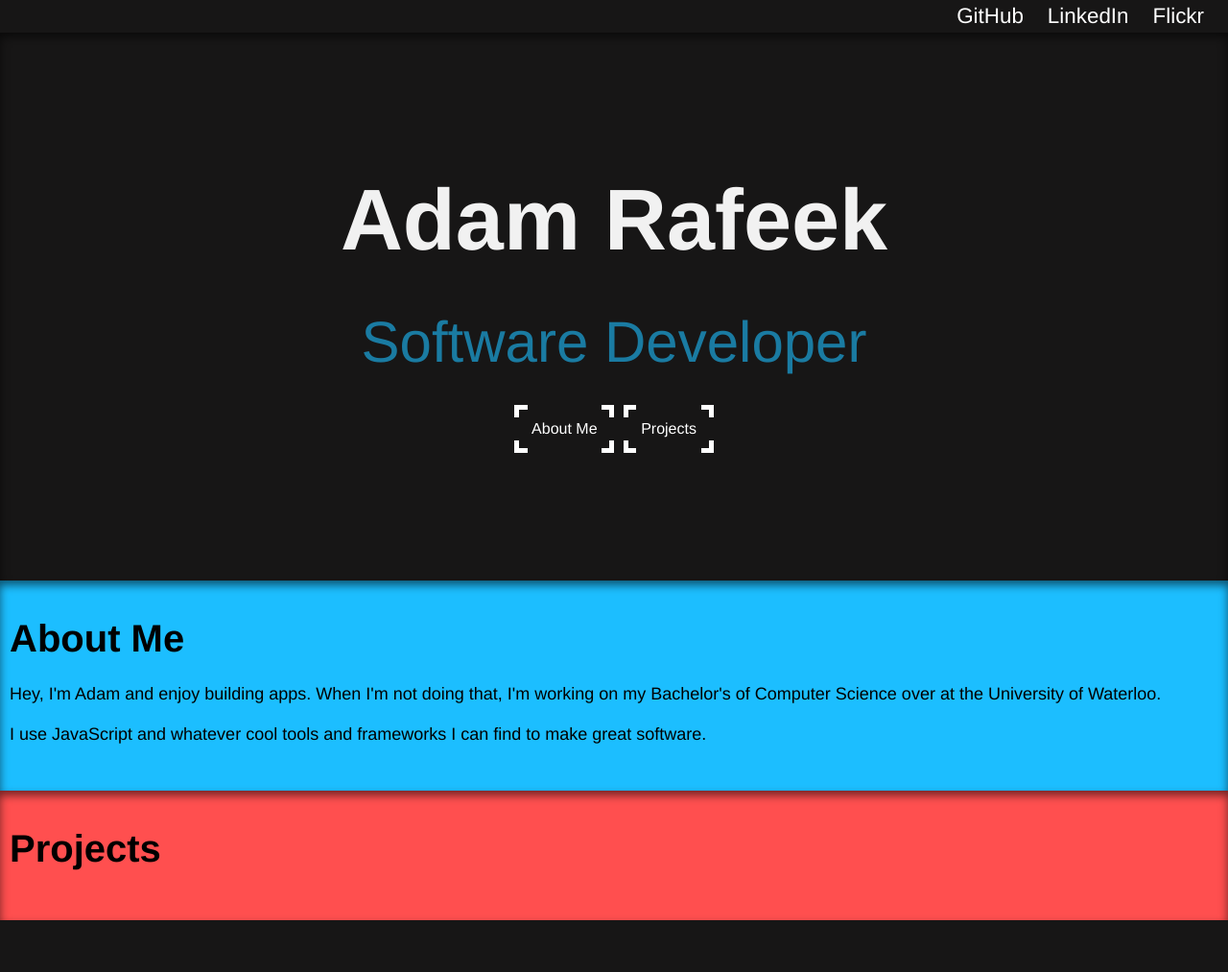
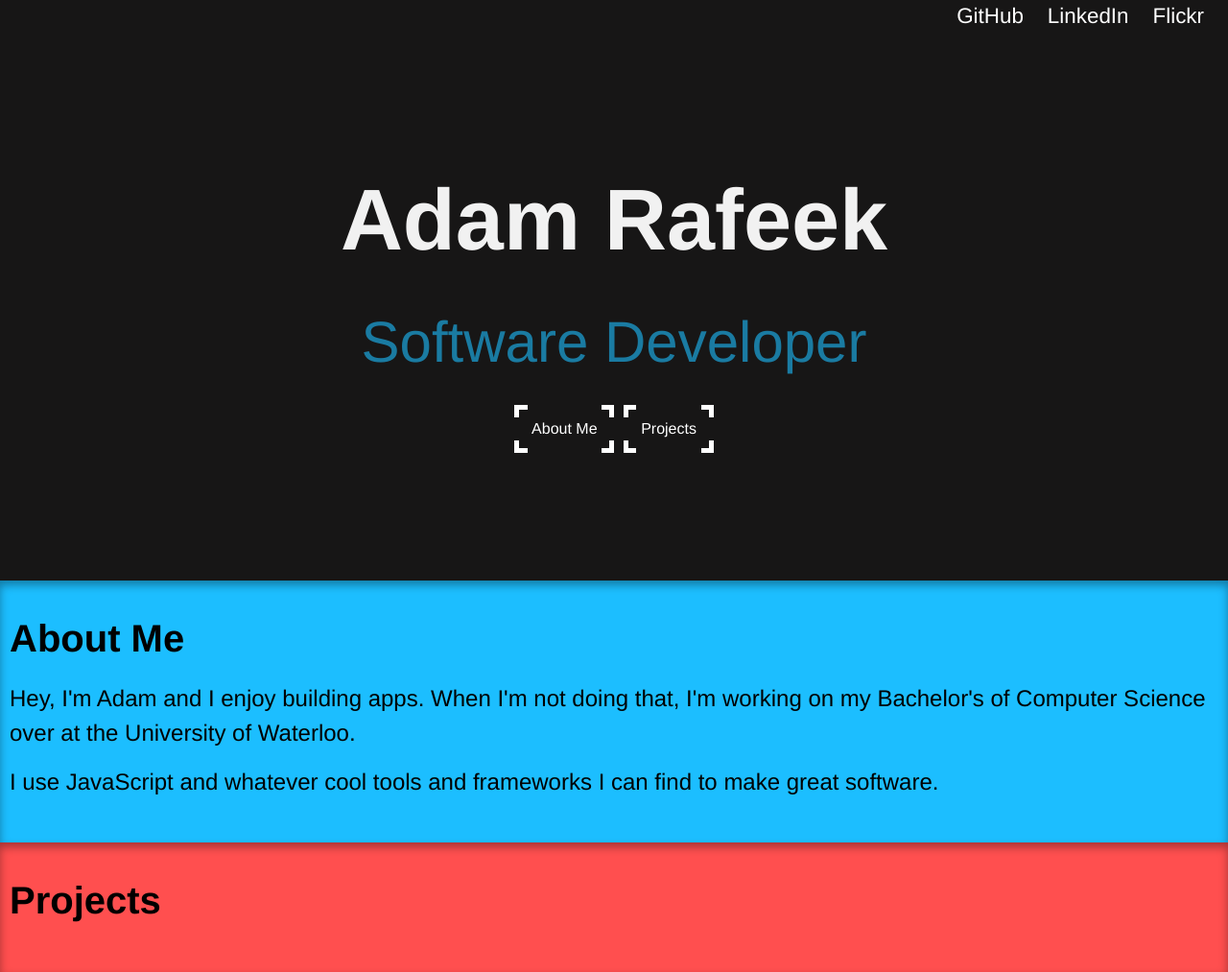
Before and after one commit to arafeek/arafeek.github.io, a Jekyll site: the page built from index.html, in a window 1280 px wide. Shown: the whole page at 96% size. Built offline with Jekyll 4.4.1, drawn with Linux system fonts in a browser that asks for light colours; before the commit the page ends 959 px from its top, so only the background shows below that.

Commit message:
Minor styling changes.

```diff
--- a/_layouts/main.html
+++ b/_layouts/main.html
@@ -68,7 +68,7 @@
           <h1 class="aw-about__title section-title"
             id="about-me"> About Me </h1>
           <p>
-            Hey, I'm Adam and enjoy building apps. When I'm not doing that, I'm working on my Bachelor's of Computer Science over at the University of Waterloo.
+            Hey, I'm Adam and I enjoy building apps. When I'm not doing that, I'm working on my Bachelor's of Computer Science over at the University of Waterloo.
           </p>
           <p> I use JavaScript and whatever cool tools and frameworks I can find to make great software. </p>
         </div>
--- a/_sass/_about.scss
+++ b/_sass/_about.scss
@@ -5,4 +5,14 @@
     background-color: $aw-light-blue;
     width: 100%;
   }
+
+  &__content {
+    p {
+      font-size: 1.5rem;
+    }
+
+    p::first-word {
+      font-size: 3rem;
+    }
+  }
 }
--- a/_sass/_index.scss
+++ b/_sass/_index.scss
@@ -99,7 +99,7 @@ how commas work in css */
     background-color: $aw-dark-grey;
     background-size: 100% 100%;
     background-repeat: no-repeat;
-    //height: 90%;
+    box-shadow: none;
     padding: 10% 1%;
     width: 100%;
   }
--- a/css/main.scss
+++ b/css/main.scss
@@ -34,7 +34,7 @@ $aw-dark-grey: rgb(23, 22, 22);
 $aw-light-blue: rgb(28, 190, 255);
 $aw-body-text-color: rgb(255, 255, 255);
 $aw-salmon: #FF4F4F;
-$aw-shadow: rgba(0,0,0,0.55);
+$aw-shadow: rgba(0,0,0,0.35);
 
 // Links
 $link-color: $text-color;
```
